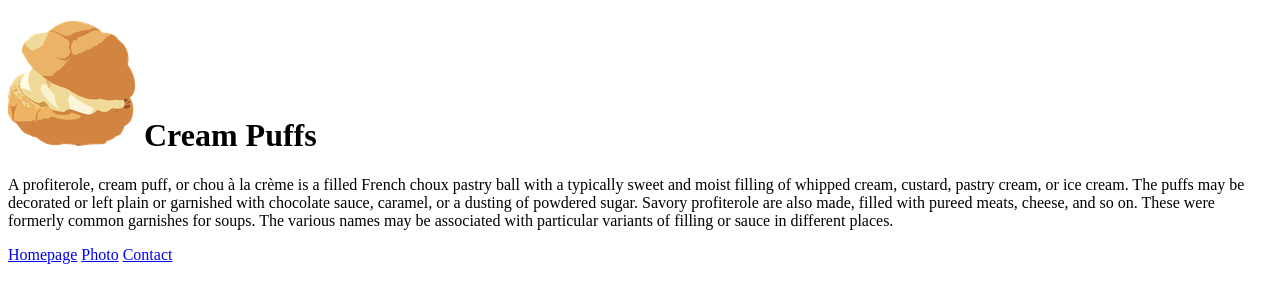
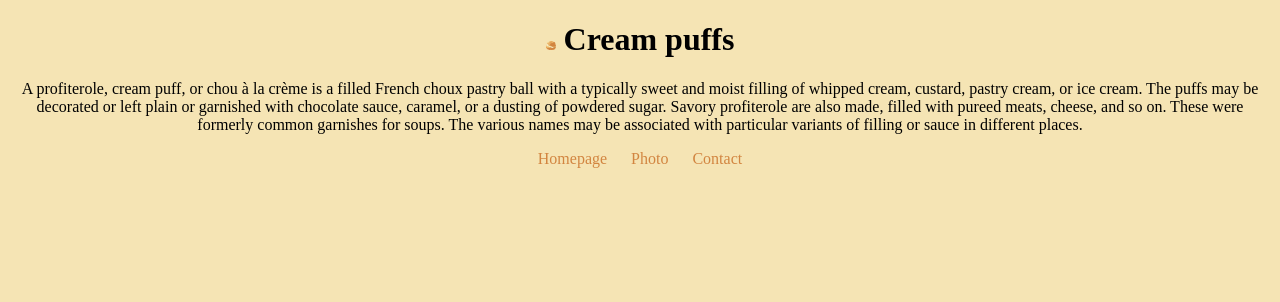
Before and after one commit to BeeMao03/responsiveMariel, a plain HTML site: page index.html in a window 1280 px wide. Drawn offline with Linux system fonts and the light colour scheme.

Commit message:
Add css structure

```diff
--- a/index.html
+++ b/index.html
@@ -3,10 +3,11 @@
   <head>
     <meta charset="UTF-8" />
     <meta name="viewport" content="width=device-width, initial-scale=1.0" />
+    <link rel="stylesheet" href="/src/styles.css" />
     <title>Cream puffs</title>
   </head>
   <body>
-    <h1><img src="/images/creampuff.png" class="logo" /> Cream Puffs</h1>
+    <h1><img src="/images/creampuff.png" class="logo" /> Cream puffs</h1>
 
     <p>
       A profiterole, cream puff, or chou à la crème is a filled French choux
@@ -20,9 +21,9 @@
     </p>
 
     <footer>
-      <a href="/" title="Main">Homepage</a>
-      <a href="/photo.html" title="photo cream puff">Photo</a>
-      <a href="/contact.html" title="contact page">Contact</a>
+      <a href="/" title="Main" class="link">Homepage</a>
+      <a href="/photo.html" title="photo cream puff" class="link">Photo</a>
+      <a href="/contact.html" title="contact page" class="link">Contact</a>
     </footer>
   </body>
 </html>
--- a/src/styles.css
+++ b/src/styles.css
@@ -0,0 +1,29 @@
+body {
+  background: #f5e4b4;
+}
+
+.logo {
+  width: 10px;
+}
+
+h1,
+p,
+footer {
+  text-align: center;
+}
+
+.creampuffPicture {
+  max-width: 100%;
+  display: block;
+  margin: 20px auto;
+}
+
+.link {
+  margin: 0 10px;
+  color: #d28540;
+  text-decoration: none;
+}
+
+.link:hover {
+  text-decoration: underline;
+}
```
Also changed, not shown: contact.html (+3 -3 lines), photo.html (+4 -4 lines).
